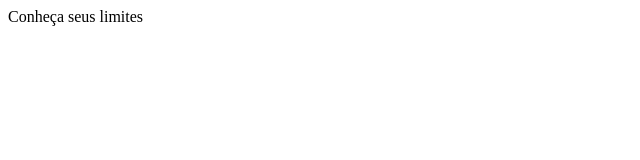
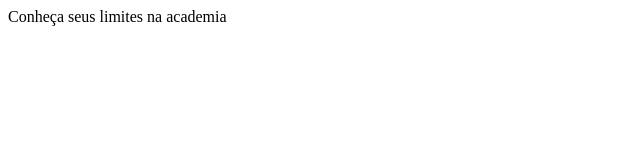
Before and after one commit to ArthurNewITA/ProjetoAgrinho2025, a plain HTML site: page index.html in a window 1280 px wide. Shown: the whole page, without its empty margins (0-640 px from the left). Drawn offline with Linux system fonts and the light colour scheme.

Commit message:
academia

```diff
--- a/index.html
+++ b/index.html
@@ -6,6 +6,6 @@
     <title>Cris  Fit Academia</title>
 </head>
 <body>
-    Conheça seus limites
+    Conheça seus limites na academia
 </body>
 </html>
```
